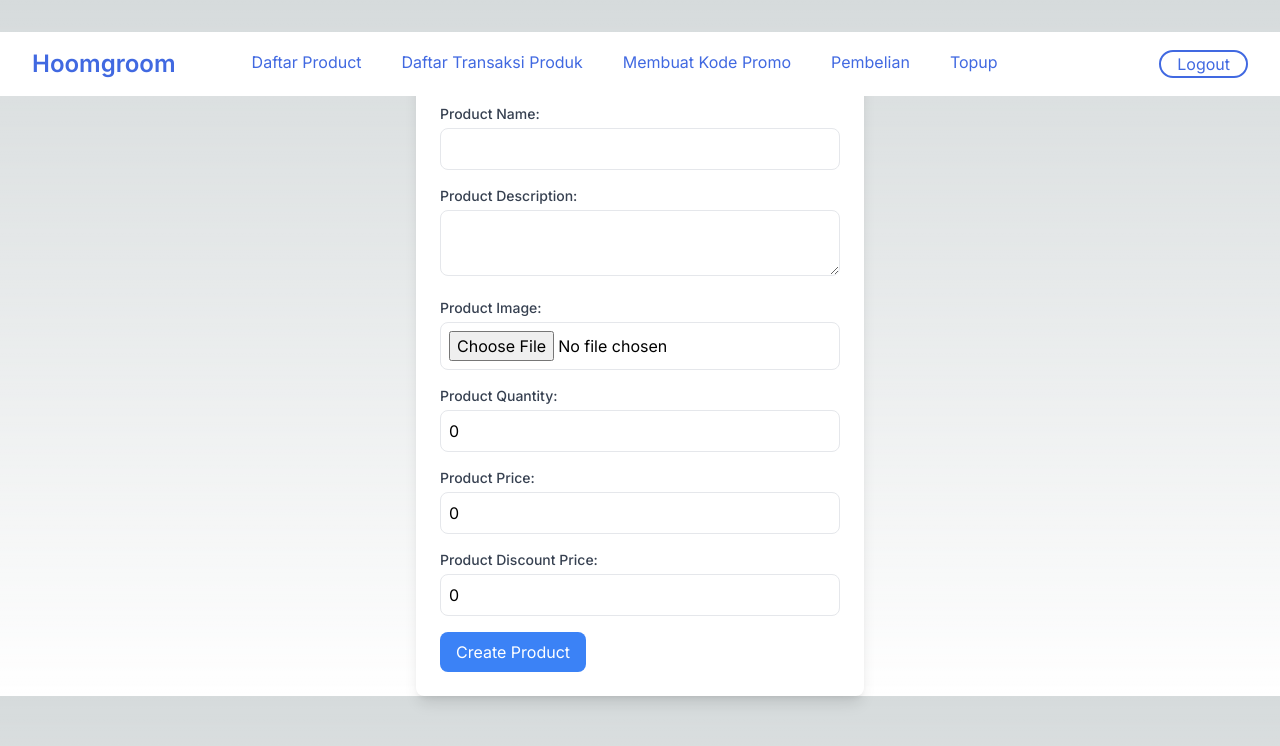
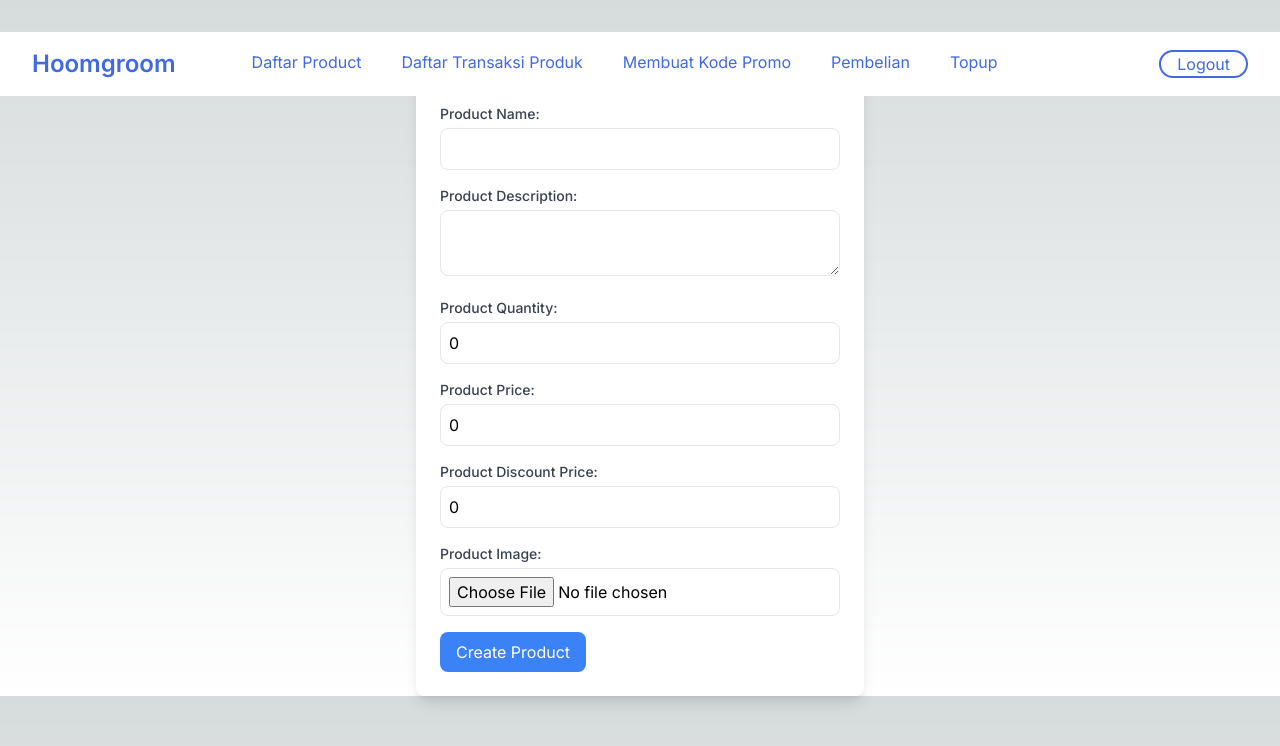
Before and after one commit to shirinzarqaa/hoomgroom-frontend, a Next.js app: page /create-product in a window 1280 px wide. Shown: the top 746 px of the page. Built offline with nearby package versions, Linux system fonts and the light colour scheme.

Commit message:
connected create-product to backend

```diff
--- a/app/create-product/page.tsx
+++ b/app/create-product/page.tsx
@@ -1,7 +1,7 @@
 "use client";
-// pages/create-product.tsx
 
-import { useState } from "react";
+import React, { useState } from "react";
+import axios from "axios";
 
 const CreateProductPage: React.FC = () => {
     const [product, setProduct] = useState({
@@ -13,6 +13,8 @@ const CreateProductPage: React.FC = () => {
         productDiscountPrice: 0,
     });
 
+    const [productImageFile, setProductImageFile] = useState<File | null>(null);
+
     const handleChange = (e: React.ChangeEvent<HTMLInputElement | HTMLTextAreaElement>) => {
         const { name, value } = e.target;
         setProduct((prevProduct) => ({
@@ -21,11 +23,27 @@ const CreateProductPage: React.FC = () => {
         }));
     };
 
-    const handleSubmit = (e: React.FormEvent<HTMLFormElement>) => {
+    const handleFileChange = (e: React.ChangeEvent<HTMLInputElement>) => {
+        const file = e.target.files?.[0];
+        if (file) {
+            setProductImageFile(file);
+        }
+    };
+
+    const handleSubmit = async (e: React.FormEvent<HTMLFormElement>) => {
         e.preventDefault();
-        // Simulate creating product data
-        // Replace this with actual create logic
-        console.log("Created product:", product);
+        const formData = new FormData();
+        formData.append("product", JSON.stringify(product));
+        if (productImageFile) {
+            formData.append("file", productImageFile);
+        }
+
+        try {
+            const response = await axios.post("http://localhost:8080/products", formData);
+            console.log("Created product:", response.data);
+        } catch (error) {
+            console.error("Error creating product:", error);
+        }
     };
 
     return (
@@ -34,27 +52,27 @@ const CreateProductPage: React.FC = () => {
             <form onSubmit={handleSubmit}>
                 <div className="mb-4">
                     <label className="block text-sm font-medium text-gray-700">Product Name:</label>
-                    <input type="text" name="productName" value={product.productName} onChange={handleChange} className="mt-1 p-2 border rounded-lg w-full" />
+                    <input type="text" name="productName" value={product.productName} onChange={handleChange} className="mt-1 p-2 border rounded-lg w-full" style={{ color: '#000' }} />
                 </div>
                 <div className="mb-4">
                     <label className="block text-sm font-medium text-gray-700">Product Description:</label>
-                    <textarea name="productDescription" value={product.productDescription} onChange={handleChange} className="mt-1 p-2 border rounded-lg w-full" />
+                    <textarea name="productDescription" value={product.productDescription} onChange={handleChange} className="mt-1 p-2 border rounded-lg w-full" style={{ color: '#000' }} />
+                </div>
+                <div className="mb-4">
+                    <label className="block text-sm font-medium text-gray-700">Product Quantity:</label>
+                    <input type="number" name="productQuantity" value={product.productQuantity} onChange={handleChange} className="mt-1 p-2 border rounded-lg w-full" style={{ color: '#000' }} />
+                </div>
+                <div className="mb-4">
+                    <label className="block text-sm font-medium text-gray-700">Product Price:</label>
+                    <input type="number" name="productPrice" value={product.productPrice} onChange={handleChange} className="mt-1 p-2 border rounded-lg w-full"  style={{ color: '#000' }} />
+                </div>
+                <div className="mb-4">
+                    <label className="block text-sm font-medium text-gray-700">Product Discount Price:</label>
+                    <input type="number" name="productDiscountPrice" value={product.productDiscountPrice} onChange={handleChange} className="mt-1 p-2 border rounded-lg w-full" style={{ color: '#000' }} />
                 </div>
                 <div className="mb-4">
                     <label className="block text-sm font-medium text-gray-700">Product Image:</label>
-                    <input type="file" accept="image/*" name="productImage" onChange={handleChange} className="mt-1 p-2 border rounded-lg w-full" />
-                </div>
-                <div className="mb-4">
-                    <label className="block text-sm font-medium text-gray-700">Product Quantity:</label>
-                    <input type="number" name="productQuantity" value={product.productQuantity} onChange={handleChange} className="mt-1 p-2 border rounded-lg w-full" />
-                </div>
-                <div className="mb-4">
-                    <label className="block text-sm font-medium text-gray-700">Product Price:</label>
-                    <input type="number" name="productPrice" value={product.productPrice} onChange={handleChange} className="mt-1 p-2 border rounded-lg w-full" />
-                </div>
-                <div className="mb-4">
-                    <label className="block text-sm font-medium text-gray-700">Product Discount Price:</label>
-                    <input type="number" name="productDiscountPrice" value={product.productDiscountPrice} onChange={handleChange} className="mt-1 p-2 border rounded-lg w-full" />
+                    <input type="file" accept="image/*" name="productImage" onChange={handleFileChange} className="mt-1 p-2 border rounded-lg w-full" style={{ color: '#000' }} />
                 </div>
                 <button type="submit" className="bg-blue-500 text-white px-4 py-2 rounded-lg">Create Product</button>
             </form>
--- a/package.json
+++ b/package.json
@@ -9,6 +9,7 @@
     "lint": "next lint"
   },
   "dependencies": {
+    "axios": "^1.7.2",
     "next": "14.2.3",
     "react": "^18",
     "react-dom": "^18",
```
Also changed, not shown: 1 other file (tests, documents, lock files or other folders).
